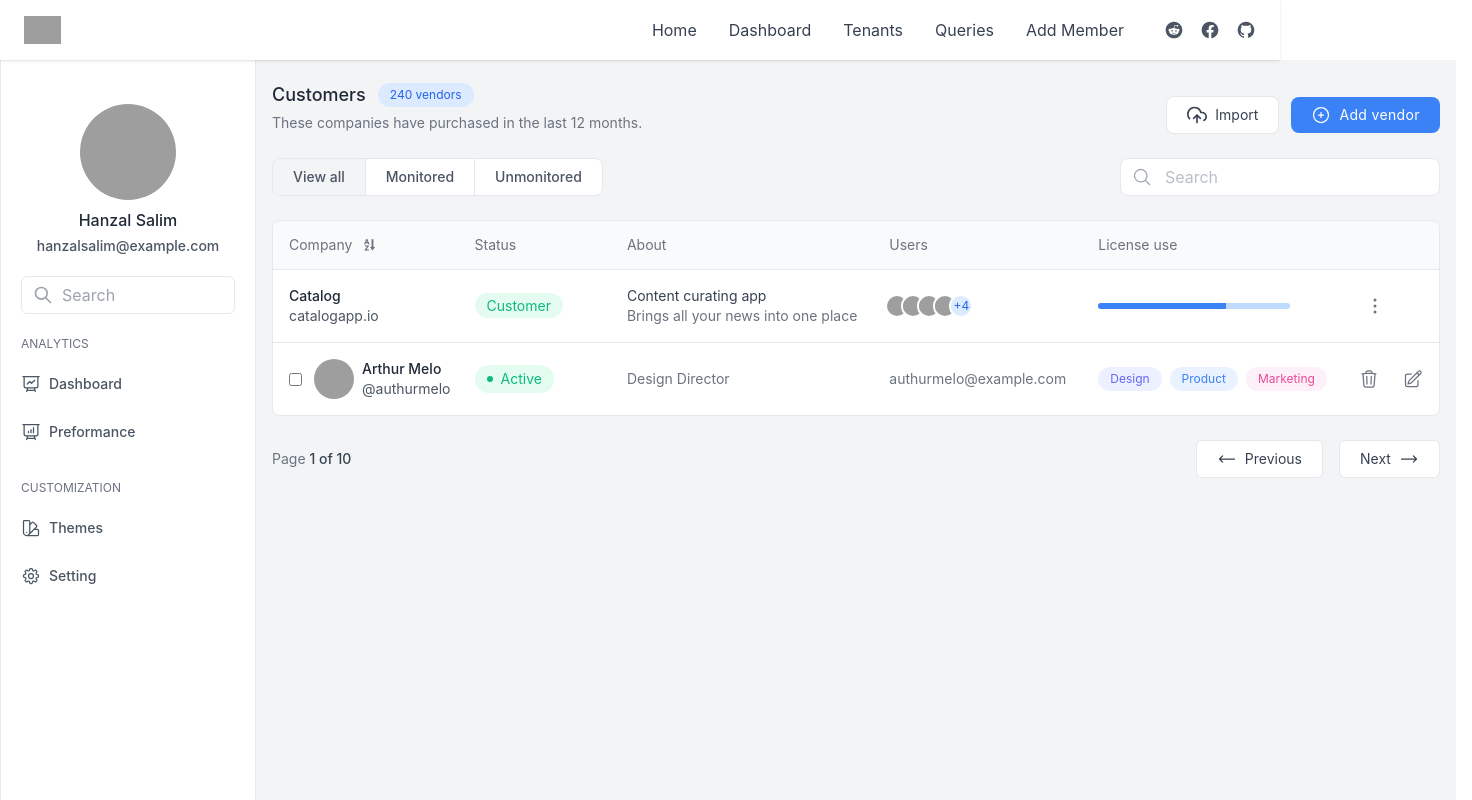
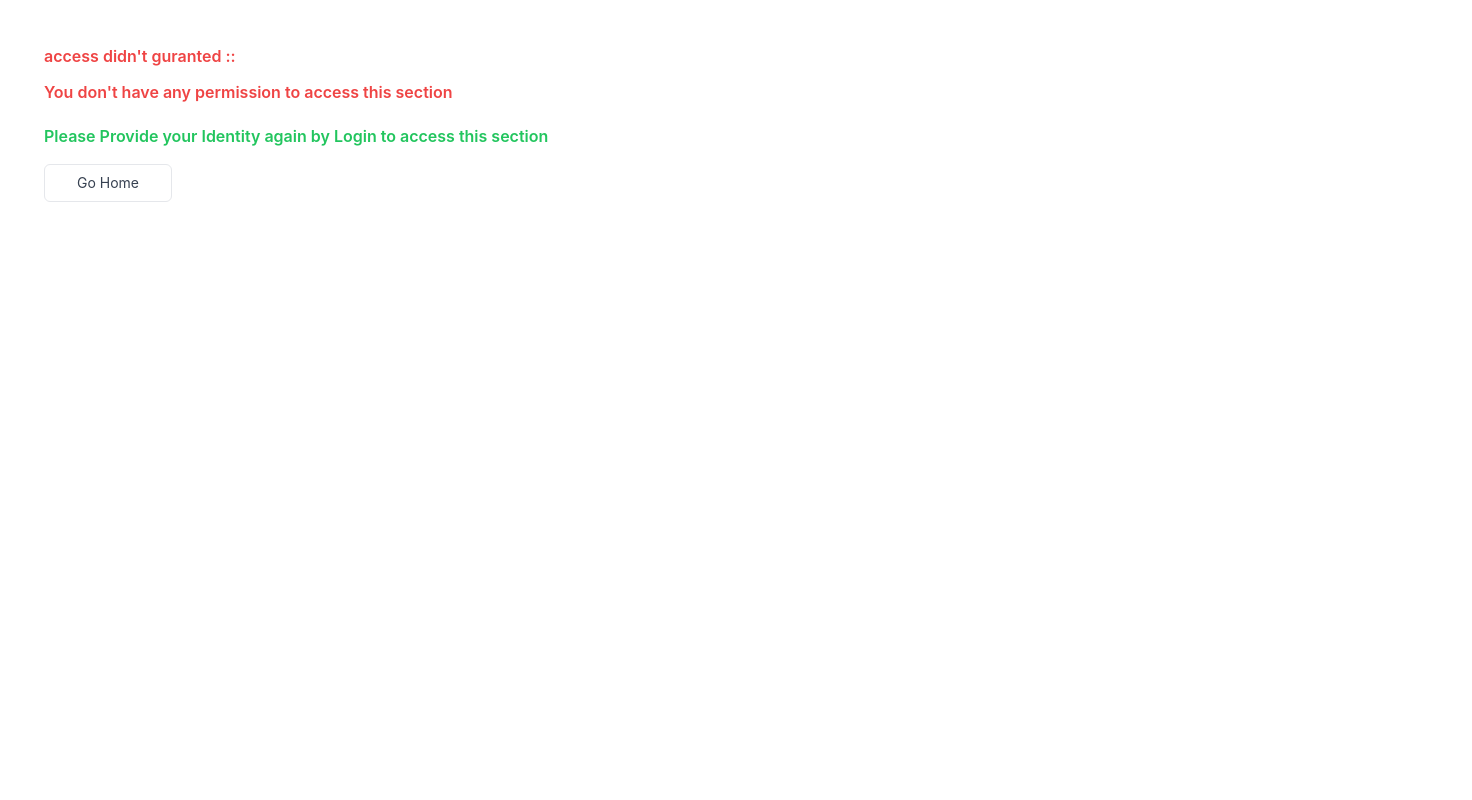
Before and after one commit to jayed-phero/findmyhostel-phero, a React (Create React App) app: page /dashboard in a window 1280 px wide. Shown: the top 800 px of the page, 1472 px wide, since content can reach past the window. Built offline with nearby package versions, Linux system fonts and the light colour scheme; grey boxes are pictures that could not be loaded.

Commit message:
login access and nav

```diff
--- a/src/Pages/Dashboad/Dashboard.js
+++ b/src/Pages/Dashboad/Dashboard.js
@@ -1,10 +1,32 @@
-import React from 'react';
-import { Outlet } from 'react-router-dom';
+import React, { useEffect, useState } from 'react';
+import { Outlet, useNavigate } from 'react-router-dom';
 import DashboardNavbar from '../../Shared/DashboardNavbar';
+import Spinner from '../../Shared/Spinner/Spinner';
 import DashboardSidebar from './DashboardSidebar';
 
 const Dashboard = () => {
+    const [fmhToken, setFmhToken] = useState("")
+    const navigate = useNavigate()
+    const [loading, setLoading] = useState(true)
+
+    const handleNavigate = () => {
+        navigate('/')
+    }
+
+    useEffect(() => {
+        const token = localStorage.getItem("fmhToken")
+        setFmhToken(token)
+        setLoading(false)
+    }, [])
+
+    console.log(fmhToken)
     return (
+        <div>
+            {
+                loading ?
+                    <Spinner />
+                    :
+                    fmhToken && fmhToken === "1234567890" ?
                         <div>
                             <DashboardNavbar />
                             <div className='md:flex'>
@@ -14,6 +36,17 @@ const Dashboard = () => {
                                 </div>
                             </div>
                         </div>
+                        :
+                        <div className='px-11 py-11'>
+                            <h3 className='text-red-500 font-semibold'>access didn't guranted :: </h3>
+                            <h3 className='text-red-500 font-semibold pt-3'>You don't have any permission to access this section</h3>
+                            <h3 className='text-green-500 font-semibold pt-5'>Please Provide your Identity again by Login to access this section</h3>
+                            <a onClick={handleNavigate} class="block px-5 py-2 mt-4 text-sm text-center text-gray-700 capitalize transition-colors duration-300 transform border rounded-md dark:hover:bg-gray-700 dark:text-white  hover:bg-gray-100 lg:w-32 " href="#">
+                                Go Home
+                            </a>
+                        </div>
+            }
+        </div>
     );
 };
 
--- a/src/Pages/Dashboad/DashboardSidebar.js
+++ b/src/Pages/Dashboad/DashboardSidebar.js
@@ -66,7 +66,7 @@ const DashboardSidebar = () => {
                         <div className="flex flex-col items-center mt-6 -mx-2">
                             <img className="object-cover w-24 h-24 mx-2 rounded-full" src="https://images.unsplash.com/photo-1531427186611-ecfd6d936c79?ixid=MXwxMjA3fDB8MHxwaG90by1wYWdlfHx8fGVufDB8fHw%3D&ixlib=rb-1.2.1&auto=format&fit=crop&w=634&q=80" alt="avatar"/>
                                 <h4 className="mx-2 mt-2 font-medium text-gray-800 dark:text-gray-200">Hanzal Salim</h4>
-                                <p className="mx-2 mt-1 text-sm font-medium text-gray-600 dark:text-gray-400">hanzalsalim@example.com</p>
+                                <p className="mx-2 mt-1 text-sm font-medium text-gray-600 dark:text-gray-400">hanzalsalim@gmail.com</p>
                         </div>
                     </div>
                     <div className="relative">
--- a/src/Pages/Dashboad/UpdateModal.js
+++ b/src/Pages/Dashboad/UpdateModal.js
@@ -10,7 +10,7 @@ const UpdateModal = () => {
                     Open Modal
                 </button>
 
-                <div
+                <div className={`${isOpen ? 'block' : 'hidden'}`}
                     x-transition:enter="transition duration-300 ease-out"
                     x-transition:enter-start="translate-y-4 opacity-0 sm:translate-y-0 sm:scale-95"
                     x-transition:enter-end="translate-y-0 opacity-100 sm:scale-100"
--- a/src/Pages/Home/Home.js
+++ b/src/Pages/Home/Home.js
@@ -12,7 +12,7 @@ const Home = () => {
                 </div>
                 {/* <UpdateModal/> */}
 
-                <div class="flex flex-col mt-6 mx-4">
+                <div class="flex flex-col mt-6 mx-4 md:mx-0">
                     <div class="-mx-4 -my-2 overflow-x-auto sm:-mx-6 lg:-mx-8">
                         <div class="inline-block min-w-full py-2 align-middle md:px-6 lg:px-8">
                             <div class="overflow-hidden border border-gray-200 dark:border-gray-700 md:rounded-lg">
--- a/src/Pages/Registration/Login.js
+++ b/src/Pages/Registration/Login.js
@@ -10,12 +10,15 @@ const Login = () => {
     const [password, setPassword] = useState("")
     const [loading, setLoading] = useState(false)
 
+    const fmhToken = "1234567890"
+
     const navigate = useNavigate()
 
     const handleSubmit = (e) => {
         e.preventDefault()
         setLoading(true)
         if (email === "hanzalsalim@gmail.com" && password === "1234567") {
+            localStorage.setItem("fmhToken", fmhToken)
             navigate('/dashboard')
             toast.success("Welcome back Hanzal")
             setLoading(false)
--- a/src/Shared/DashboardNavbar.js
+++ b/src/Shared/DashboardNavbar.js
@@ -1,8 +1,14 @@
 import React, { useState } from 'react';
-import { Link } from 'react-router-dom';
+import { Link, useNavigate } from 'react-router-dom';
 
 const DashboardNavbar = () => {
     const [isOpen, setOpen] = useState(false)
+    const navigate = useNavigate()
+
+    const handleLogout = () => {
+        localStorage.removeItem("fmhToken")
+        navigate('/')
+    }
     return (
         <div>
             <nav className="relative bg-white shadow dark:bg-gray-800 fixed top-0">
@@ -35,8 +41,11 @@ const DashboardNavbar = () => {
                             <Link onClick={() => setOpen(!isOpen)} className="my-2 text-gray-700 transition-colors duration-300 transform dark:text-gray-200 hover:text-blue-500 dark:hover:text-blue-400 md:mx-4 md:my-0" to='/'>Home</Link>
                             <Link onClick={() => setOpen(!isOpen)} className="my-2 text-gray-700 transition-colors duration-300 transform dark:text-gray-200 hover:text-blue-500 dark:hover:text-blue-400 md:mx-4 md:my-0" to='/dashboard'>Dashboard</Link>
                             <a onClick={() => setOpen(!isOpen)} className="my-2 text-gray-700 transition-colors duration-300 transform dark:text-gray-200 hover:text-blue-500 dark:hover:text-blue-400 md:mx-4 md:my-0" href="#">Tenants</a>
-                            <a onClick={() => setOpen(!isOpen)} className="my-2 text-gray-700 transition-colors duration-300 transform dark:text-gray-200 hover:text-blue-500 dark:hover:text-blue-400 md:mx-4 md:my-0" href="#">Queries</a>
                             <Link onClick={() => setOpen(!isOpen)} className="my-2 text-gray-700 transition-colors duration-300 transform dark:text-gray-200 hover:text-blue-500 dark:hover:text-blue-400 md:mx-4 md:my-0" to=''>Add Member</Link>
+                            {/* <a onClick={() => setOpen(!isOpen)} className="my-2 text-gray-700 transition-colors duration-300 transform dark:text-gray-200 hover:text-blue-500 dark:hover:text-blue-400 md:mx-4 md:my-0" href="#">Queries</a> */}
+                            <a onClick={handleLogout} class="block px-5 py-2 text-sm text-center text-gray-700 capitalize transition-colors duration-300 transform border rounded-md dark:hover:bg-gray-700 dark:text-white lg:mt-0 hover:bg-gray-100 lg:w-auto" href="#">
+                                Logout
+                            </a>
                         </div>
 
                         <div class="flex justify-center mt-6 lg:flex lg:mt-0 lg:-mx-2">
--- a/src/Shared/Navbar.js
+++ b/src/Shared/Navbar.js
@@ -1,11 +1,26 @@
-import React, { useState } from 'react';
+import React, { useEffect, useState } from 'react';
 import { Link } from 'react-router-dom';
 
 const Navbar = () => {
     const [isOpen, setOpen] = useState(false)
+
+    const [nav, setNav] = useState(false)
+
+    useEffect(() => {
+        function activateNav() {
+            let scrollPosition = window.pageYOffset
+            if (scrollPosition > 200) {
+                setNav(true)
+            }
+            else if (scrollPosition < 10) {
+                setNav(false)
+            }
+        }
+        window.addEventListener("scroll", activateNav)
+    }, [])
     return (
-        <div>
-            <nav x-data="{ isOpen: false }" className="relative bg-white shadow dark:bg-gray-800">
+        <div className={` ${nav && ' fixed top-0 w-full ease-in duration-300'}`}>
+            <nav className={`relative bg-white shadow dark:bg-gray-800 w-full transition`}>
                 <div className="max-w-7xl px-6 py-4 mx-auto md:flex md:justify-between md:items-center">
                     <div className="flex items-center justify-between">
                         <a href="#">
--- /dev/null
+++ b/src/Shared/Spinner/Spinner.js
@@ -0,0 +1,13 @@
+import React from 'react';
+
+const Spinner = () => {
+    return (
+        <div className='flex justify-center items-center h-screen'>
+            <p className='md:text-7xl text-5xl font-thin'>L</p>
+            <div className='md:w-10 md:h-10 h-7 w-7 border-8 border-dashed rounded-full animate-spin mt-5 border-green-400'></div>
+            <p className='md:text-7xl text-5xl font-thin'>ading....</p>
+        </div>
+    );
+};
+
+export default Spinner;
```
Also changed, not shown: src/App.js (+8 -0 lines). Lines whose indentation alone changed are shown as unchanged.
